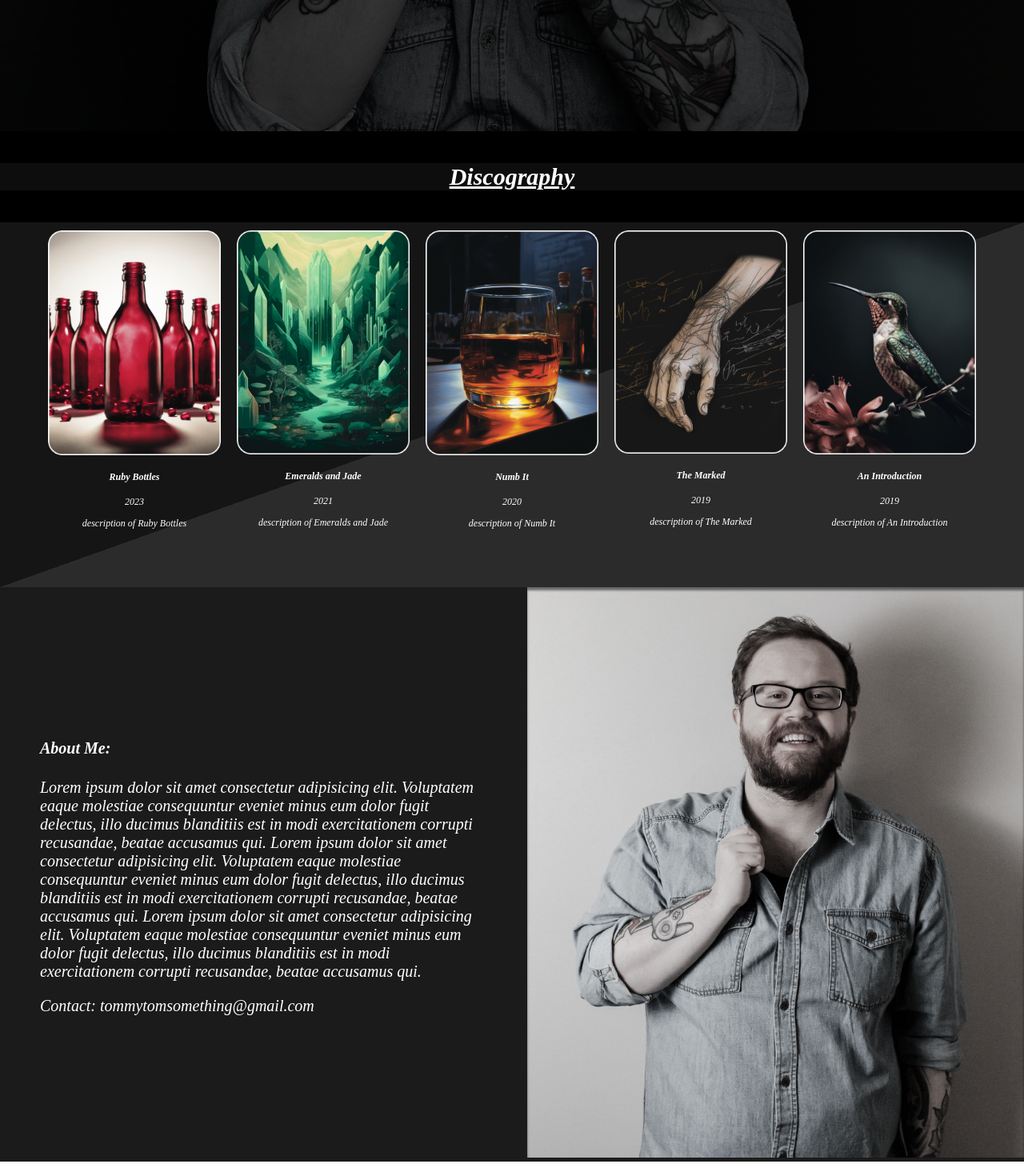
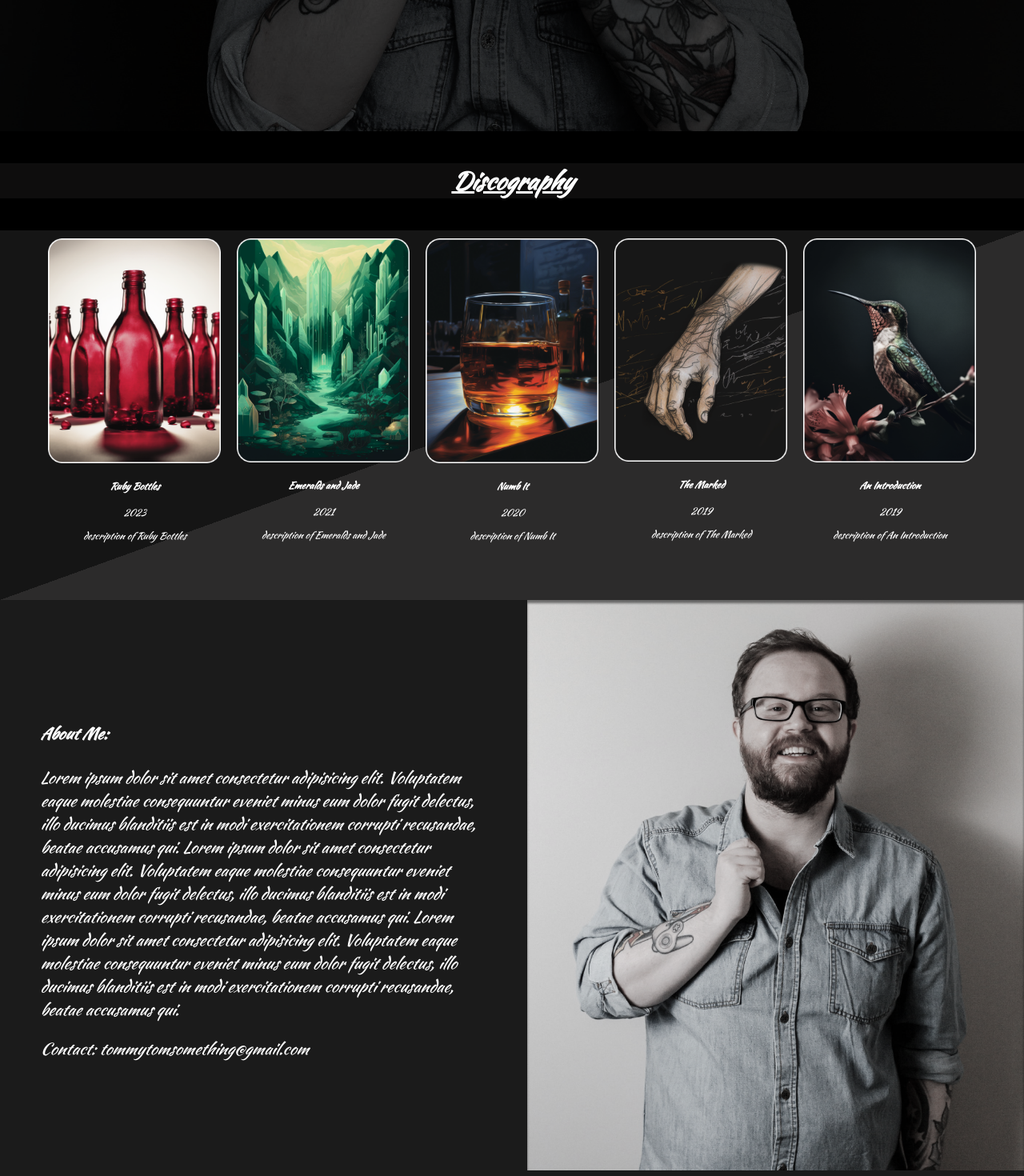
Before and after one commit to ryanlynch222/tommy-website, a React (Create React App) app in the folder tommy/: page / in a window 1280 px wide. Shown: the part 633-2103 px from the top of the page at 80% size. Built offline with nearby package versions, Linux system fonts and the light colour scheme.

Commit message:
added kaushan-script font

```diff
--- a/tommy/src/App.css
+++ b/tommy/src/App.css
@@ -11,7 +11,7 @@
 }
 
 .clickableBackground {
-  font-family: "Sans-Serif";
+  font-family: "Kaushan Script";
   font-style: italic;
   font-weight: 400;
   font-size: 30px;
@@ -31,7 +31,7 @@
 }
 
 .album-grid {
-  font-family: "Sans-Serif";
+  font-family: "Kaushan Script";
   font-style: italic;
   font-weight: 400;
   font-size: 12px;
@@ -65,7 +65,7 @@
 }
 
 .about {
-  font-family: "Sans-Serif";
+  font-family: "Kaushan Script";
   font-style: italic;
   font-weight: 400;
   font-size: 20px;
--- a/tommy/src/App.tsx
+++ b/tommy/src/App.tsx
@@ -1,6 +1,5 @@
 import React from "react";
 import headshot from "./images/headshot.png";
-import portrait from "./images/portrait.png";
 import Header from "./components/header";
 
 import "./App.css";
```
Also changed, not shown: tommy/src/index.tsx (+7 -6 lines), tommy/src/fonts/KaushanScript-Regular.ttf (added).
